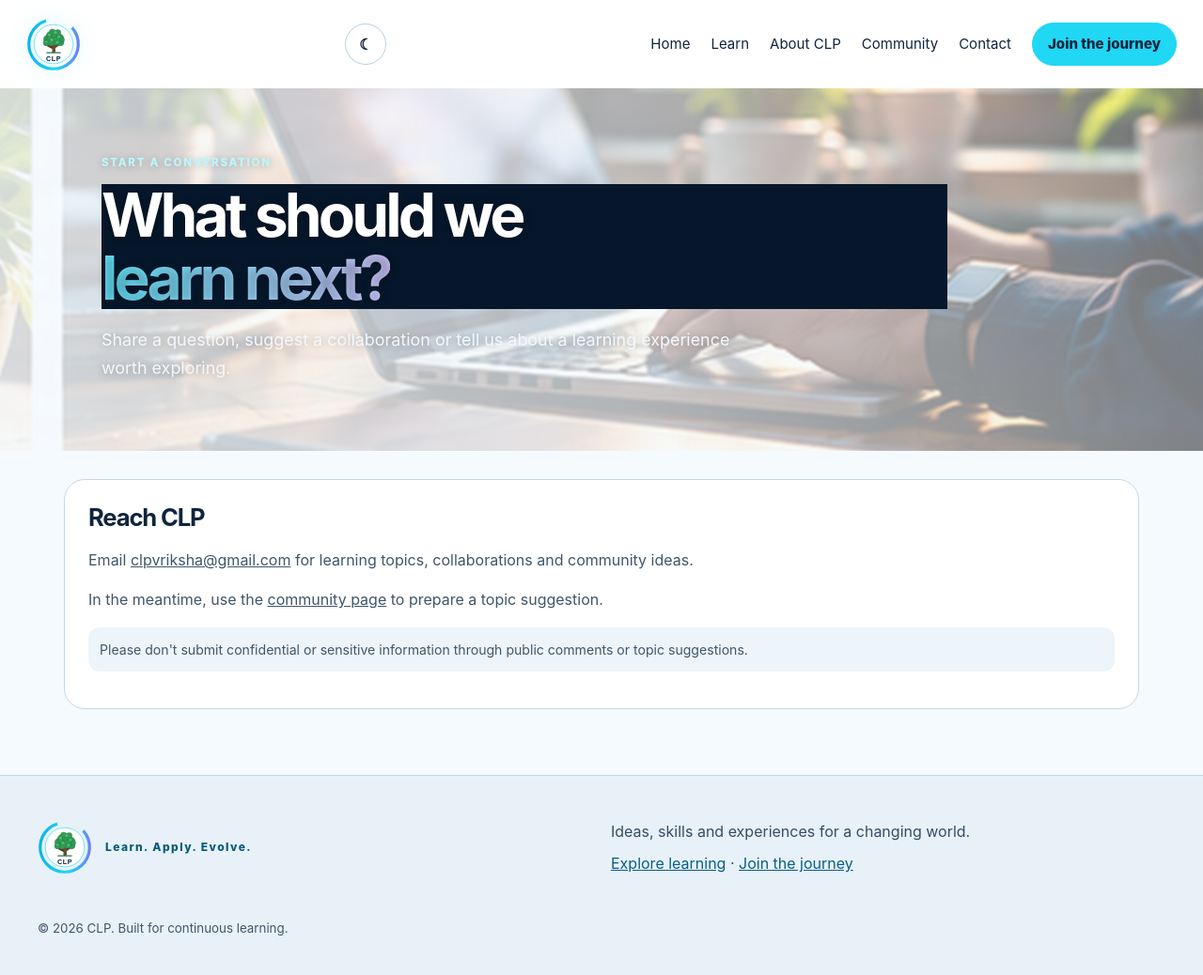
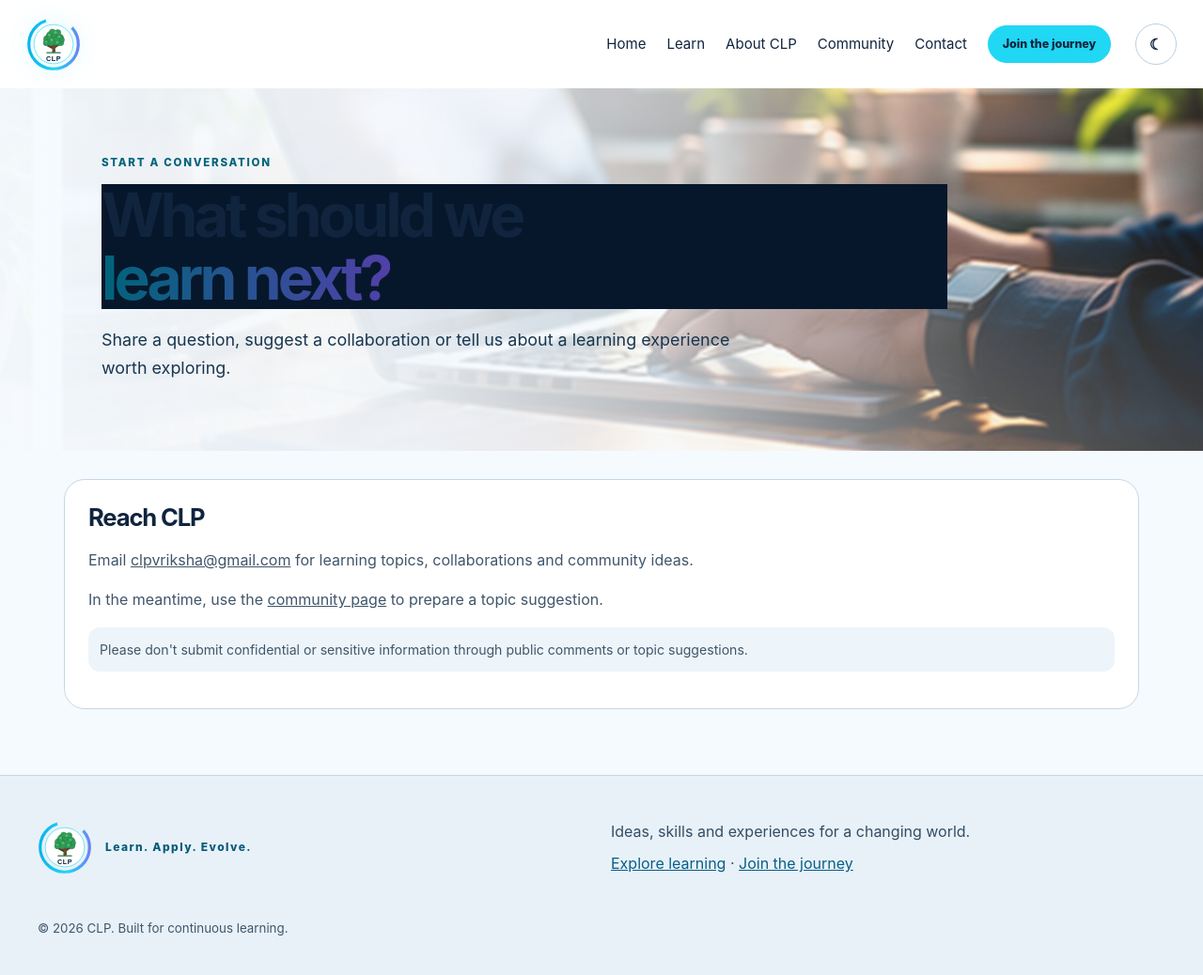
Before and after one commit to sanjeevkshu/clp, a Jekyll site: the page built from contact.md, in a window 1280 px wide. Shown: the whole page at 94% size. Built offline with Jekyll 4.4.1, drawn with Linux system fonts in a browser that asks for light colours.

Commit message:
Load responsive polish stylesheet with cache busting

```diff
--- a/_layouts/default.html
+++ b/_layouts/default.html
@@ -11,6 +11,7 @@
   <meta name="referrer" content="strict-origin-when-cross-origin">
   <link rel="icon" href="{{ '/assets/images/favicon.svg' | relative_url }}" type="image/svg+xml">
   <link rel="stylesheet" href="{{ '/assets/css/styles.css' | relative_url }}?v=20261015-clp-theme-control-contextual-hero-v21">
+  <link rel="stylesheet" href="{{ '/assets/css/responsive-polish.css' | relative_url }}?v=20261015-clp-responsive-polish-v22">
   <meta property="og:site_name" content="CLP — Continuous Learning &amp; Progressive Evolution">
   <meta property="og:type" content="website">
   <meta property="og:title" content="{% if page.url == '/' %}CLP — Learn. Apply. Evolve.{% else %}{{ page.title | escape }} | CLP{% endif %}">
```
